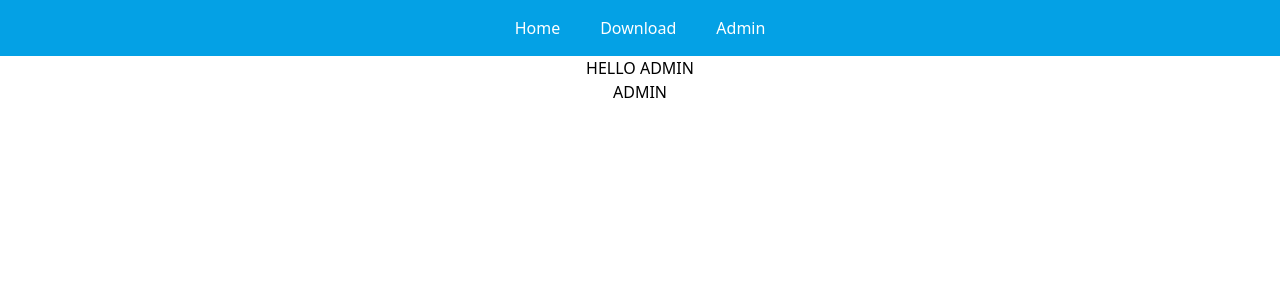
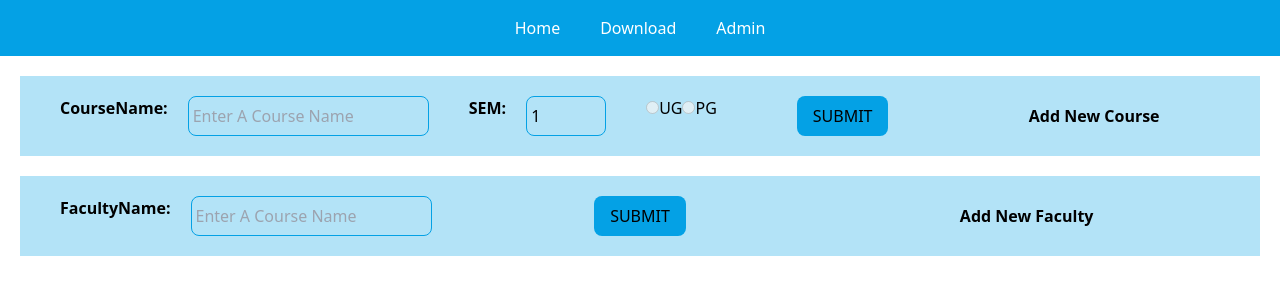
Before and after one commit to sreekesh-k/RCSS-Attendance-Varification, a React (Vite) app in the folder frontend/: page /admin in a window 1280 px wide. Shown: the top 300 px of the page. Built offline with nearby package versions, Linux system fonts and the light colour scheme.

Commit message:
data creation p-1

```diff
--- a/frontend/src/Admin.jsx
+++ b/frontend/src/Admin.jsx
@@ -1,12 +1,14 @@
-import React from "react";
-import Sample from "./Components/admin/Sample";
+import React, { useState } from "react";
+import CourseCreator from "./Components/admin/CourseCreator";
+import TeacherCreator from "./Components/admin/TeacherCreator";
 
 function Admin() {
   return (
     <>
-      <main className="w-full grid place-items-center">
-        <h1>HELLO ADMIN</h1>
-        <Sample />
+      <main className="px-5">
+        <CourseCreator />
+        <TeacherCreator />
+
       </main>
     </>
   );
--- /dev/null
+++ b/frontend/src/Components/admin/CourseCreator.jsx
@@ -0,0 +1,108 @@
+import React, { useState } from "react";
+
+function CourseCreator() {
+  const [courseName, setCourseName] = useState("");
+  const [sem, setSem] = useState(1);
+  const [level, setLevel] = useState("");
+
+  function handleSubmit() {
+    const course = { cname: courseName, sem: sem, level: level };
+    fetch("http://localhost:5000/college/courses", {
+      method: "POST",
+      headers: {
+        "Content-Type": "application/json",
+      },
+      body: JSON.stringify(course),
+    })
+      .then((response) => response.json())
+      .then((data) => {
+        window.alert("Success");
+        console.log("Log entry created:", data);
+        window.location.reload();
+      })
+      .catch((error) => {
+        window.alert("Error");
+        console.error("Error creating log entry:", error);
+      });
+  }
+
+  return (
+    <div className=" bg-mybl bg-opacity-30 p-5 mt-5  relative">
+      <div className="grid place-content-center grid-cols-[auto_1fr_1fr] px-5">
+        <div className="flex space-x-10 w-full">
+          <div className="flex space-x-5">
+            <label htmlFor="subject" className=" font-bold">
+              CourseName:
+            </label>
+            <input
+              type="text"
+              name="subject"
+              id="subject"
+              value={courseName}
+              onChange={(e) => {
+                setCourseName(e.target.value);
+              }}
+              placeholder="Enter A Course Name"
+              className="bg-transparent border border-mybl rounded-lg px-1 w-full"
+            />
+          </div>
+          <div className="flex space-x-5">
+            <label htmlFor="subject" className=" font-bold">
+              SEM:
+            </label>
+            <input
+              type="number"
+              min={1}
+              max={6}
+              name="sem"
+              id="sem"
+              disabled={!courseName}
+              value={sem}
+              onChange={(e) => {
+                setSem(e.target.value);
+              }}
+              className="bg-transparent border border-mybl rounded-lg px-1 w-full"
+            />
+          </div>
+          <div>
+            <label>
+              <input
+                type="radio"
+                name="level"
+                value="UG"
+                disabled={!courseName}
+                onChange={() => setLevel("UG")}
+              />
+              UG
+            </label>
+            <label>
+              <input
+                type="radio"
+                name="level"
+                value="PG"
+                disabled={!courseName}
+                onChange={() => setLevel("PG")}
+              />
+              PG
+            </label>
+          </div>
+        </div>
+        <div className="grid place-items-center ">
+          <button
+            type="button"
+            disabled={!courseName && !sem && !level}
+            className=" bg-mybl px-4 py-2 rounded-lg"
+            onClick={handleSubmit}
+          >
+            SUBMIT
+          </button>
+        </div>
+        <div className="px-4 py-2 grid place-items-center">
+          <h1 className="font-bold ">Add New Course</h1>
+        </div>
+      </div>
+    </div>
+  );
+}
+
+export default CourseCreator;
--- /dev/null
+++ b/frontend/src/Components/admin/TeacherCreator.jsx
@@ -0,0 +1,66 @@
+import React, { useState } from "react";
+
+function TeacherCreator() {
+  const [teacherName, setTeacherName] = useState("");
+
+  function handleSubmit() {
+    const teacher = { tname: teacherName };
+    fetch("http://localhost:5000/college/teachers", {
+      method: "POST",
+      headers: {
+        "Content-Type": "application/json",
+      },
+      body: JSON.stringify(teacher),
+    })
+      .then((response) => response.json())
+      .then((data) => {
+        window.alert("Success");
+        console.log("Log entry created:", data);
+        window.location.reload();
+      })
+      .catch((error) => {
+        window.alert("Error");
+        console.error("Error creating log entry:", error);
+      });
+  }
+
+  return (
+    <div className=" bg-mybl bg-opacity-30 p-5 mt-5  relative">
+      <div className="grid place-content-center grid-cols-3 px-5">
+        <div className="flex space-x-10 w-full">
+          <div className="flex space-x-5">
+            <label htmlFor="subject" className=" font-bold">
+              FacultyName:
+            </label>
+            <input
+              type="text"
+              name="teacher"
+              id="teacher"
+              value={teacherName}
+              onChange={(e) => {
+                setTeacherName(e.target.value);
+              }}
+              placeholder="Enter A Course Name"
+              className="bg-transparent border border-mybl rounded-lg px-1 w-full"
+            />
+          </div>
+        </div>
+        <div className="grid place-items-center ">
+          <button
+            type="button"
+            disabled={!teacherName}
+            className=" bg-mybl px-4 py-2 rounded-lg"
+            onClick={handleSubmit}
+          >
+            SUBMIT
+          </button>
+        </div>
+        <div className="px-4 py-2 grid place-items-center">
+          <h1 className="font-bold ">Add New Faculty</h1>
+        </div>
+      </div>
+    </div>
+  );
+}
+
+export default TeacherCreator;
--- a/frontend/src/index.css
+++ b/frontend/src/index.css
@@ -1,6 +1,3 @@
 @tailwind base;
 @tailwind components;
 @tailwind utilities;
-
-
-body {}
```
Also changed, not shown: 2 other files (tests, documents, lock files or other folders).
